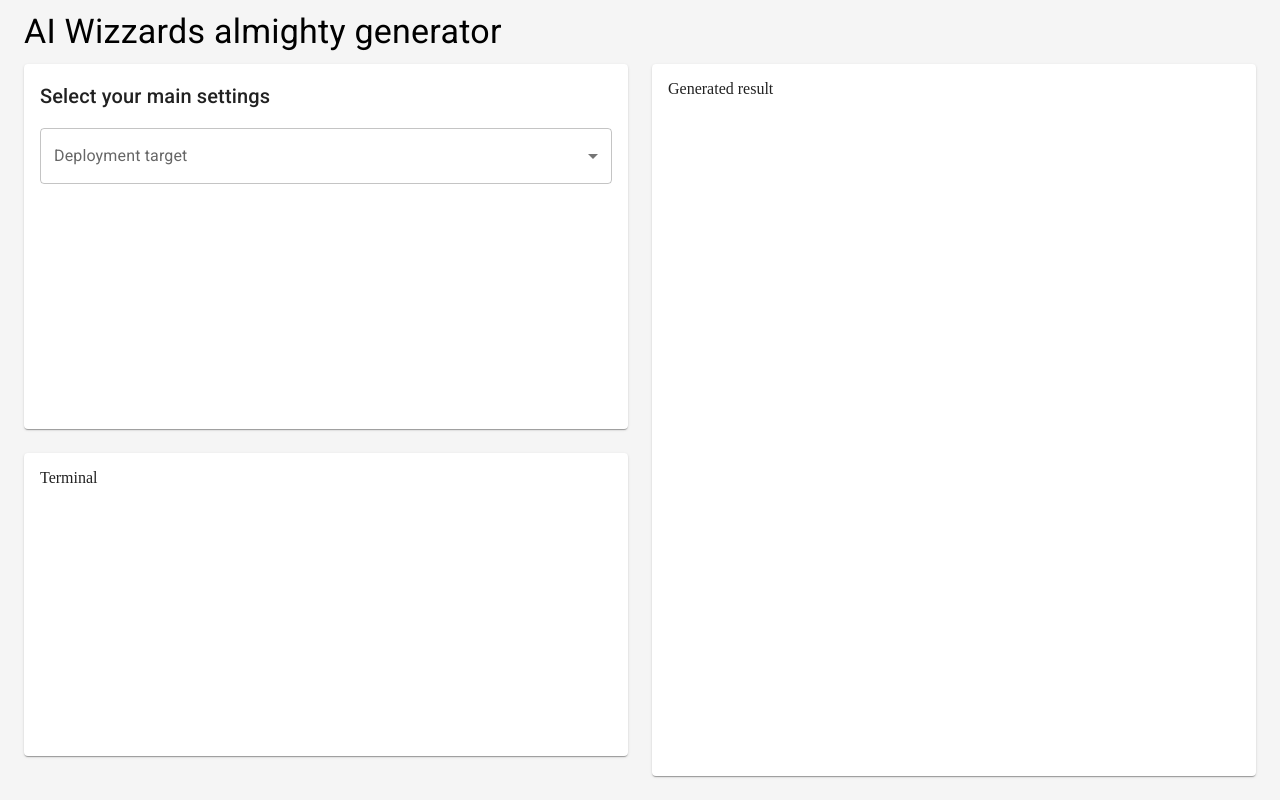
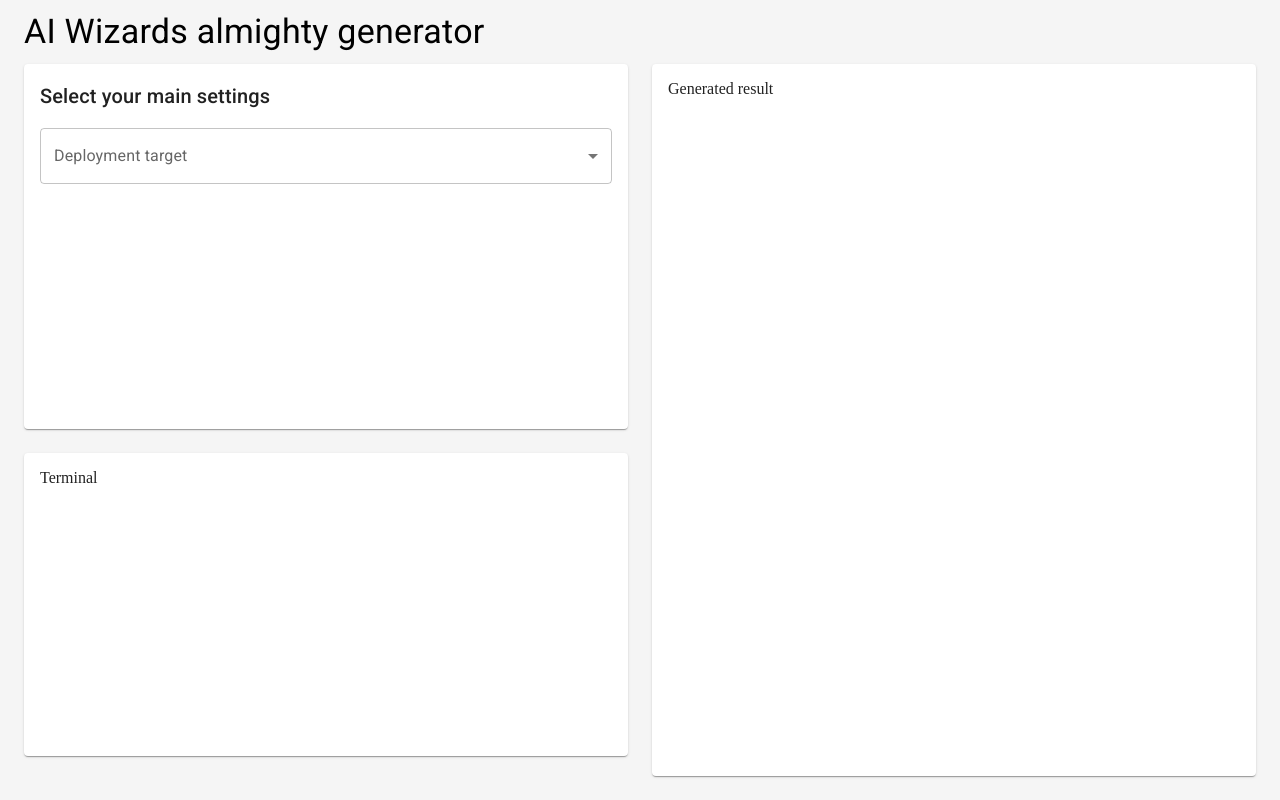
Before and after one commit to apetelin/ai-wizards, a React app in the folder prototypes/ui/: page / in a window 1280 px wide. Built offline with nearby package versions, Linux system fonts and the light colour scheme.

Commit message:
Misspelled word Wizzard fixed to Wizard

```diff
--- a/prototypes/ui/package.json
+++ b/prototypes/ui/package.json
@@ -1,7 +1,7 @@
 {
-  "name": "ai-wizzards-ui",
+  "name": "ai-wizards-ui",
   "version": "0.0.1",
-  "description": "AI-Wizzards UI",
+  "description": "AI-Wizards UI",
   "license": "MIT",
   "scripts": {
     "start": "cross-env NODE_ENV=development webpack serve --config tools/webpack/webpack.config.dev.js",
--- a/prototypes/ui/src/components/Application.tsx
+++ b/prototypes/ui/src/components/Application.tsx
@@ -41,7 +41,7 @@ const Application: React.FC = () => {
               noWrap
               sx={{ flexGrow: 1 }}
             >
-              <div>AI Wizzards almighty generator</div>
+              <div>AI Wizards almighty generator</div>
             </Typography>
       </Toolbar>
       <Container maxWidth={false} sx={{flexGrow: 1}}>
```
Also changed, not shown: 2 other files (tests, documents, lock files or other folders).
